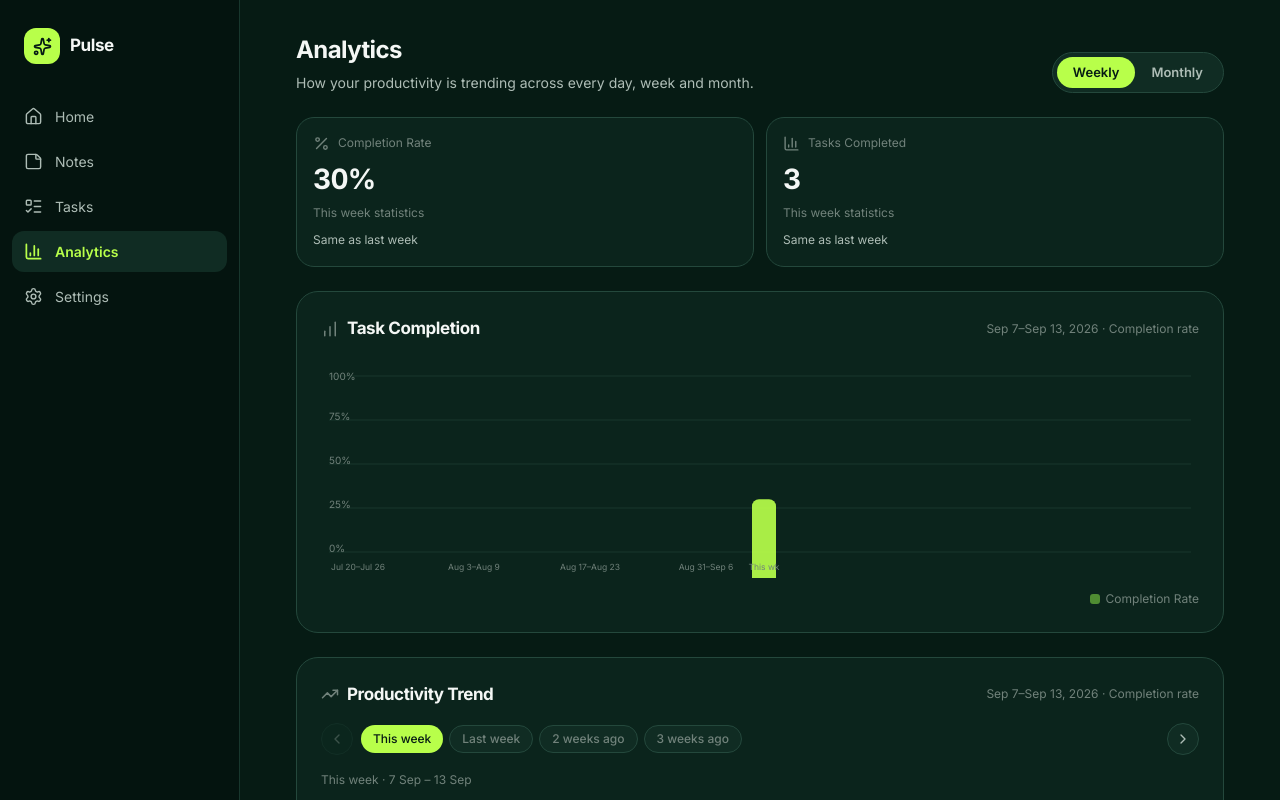
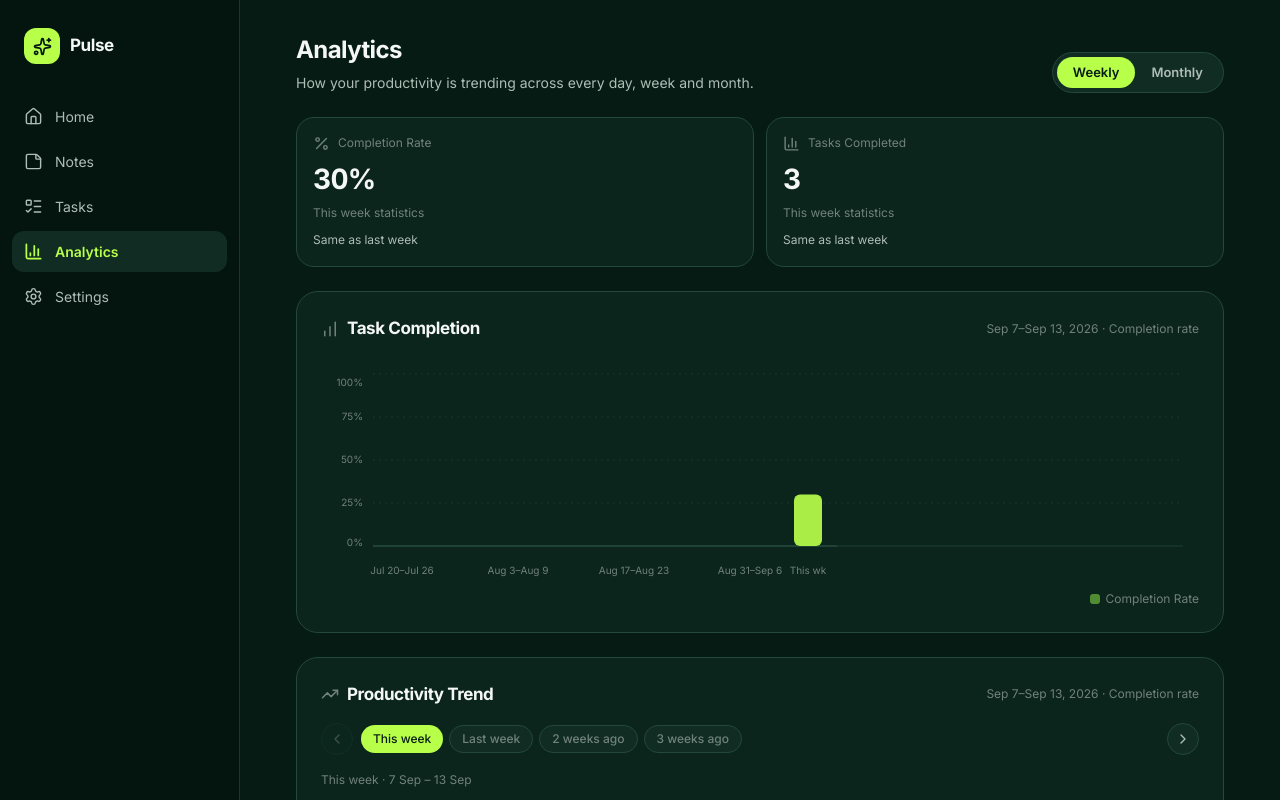
Before and after one commit to Vishal-web-ai/Personal-Progress-Tracker, a Next.js app: page /analytics in a window 1280 px wide. Shown: the top 800 px of the page. Built offline with nearby package versions, Linux system fonts and the light colour scheme.

Commit message:
design: refactor bar chart with proper baseline, axis spacing, and Linear-inspired visual design

```diff
--- a/src/components/charts/CompletionBarChart.tsx
+++ b/src/components/charts/CompletionBarChart.tsx
@@ -14,7 +14,9 @@ interface CompletionBarChartProps {
 }
 
 const SLOT = 58;
-const PAD = { top: 18, bottom: 26, left: 8, right: 8 };
+const PAD = { top: 16, bottom: 32, left: 52, right: 16 };
+const BAR_W = 28;
+const BAR_RADIUS = 6;
 
 function TooltipCard({ point }: { point: PeriodPoint }) {
   return (
@@ -33,6 +35,7 @@ function TooltipCard({ point }: { point: PeriodPoint }) {
 /**
  * Animated bar chart showing completion rate (%) per period.
  * Single bar per period showing completion rate. Bars grow from height 0 with a light stagger.
+ * Fixed 0-100% scale with proper axis spacing.
  */
 export function CompletionBarChart({
   points,
@@ -53,9 +56,10 @@ export function CompletionBarChart({
   const contentWidth = data.length * SLOT + PAD.left + PAD.right;
   const chartW = Math.max(contentWidth, width);
   const innerH = height - PAD.top - PAD.bottom;
-  const BAR_W = 24;
   const xFor = (i: number) => PAD.left + SLOT * i + SLOT / 2 - BAR_W / 2;
+  // yFor maps 0% to bottom (baseline), 100% to top
   const yFor = (rate: number) => PAD.top + innerH - (rate / maxRate) * innerH;
+  const baselineY = PAD.top + innerH;
 
   useEffect(() => {
     const el = scrollRef.current;
@@ -72,36 +76,36 @@ export function CompletionBarChart({
       ) : (
         <div ref={scrollRef} className="overflow-x-auto [scrollbar-width:thin]">
           <svg width={chartW} height={height} role="img" aria-label="Task completion rate bar chart" className="block">
+            {/* Y-axis gridlines and labels */}
             {[0, 0.25, 0.5, 0.75, 1].map((f) => {
               const y = PAD.top + innerH * (1 - f);
+              const isBaseline = f === 0;
               return (
+                <g key={f}>
                   <line
-                  key={f}
                     x1={PAD.left}
                     x2={chartW - PAD.right}
                     y1={y}
                     y2={y}
                     stroke="var(--border-soft)"
-                  strokeWidth={1}
+                    strokeWidth={isBaseline ? 1.5 : 1}
+                    strokeDasharray={isBaseline ? "none" : "2 4"}
                   />
+                  <text
+                    x={PAD.left - 10}
+                    y={y + (f === 1 ? 4 : f === 0 ? 0 : 0)}
+                    fontSize={10}
+                    fill="var(--text-muted)"
+                    textAnchor="end"
+                    dominantBaseline={f === 1 ? "hanging" : f === 0 ? "alphabetic" : "middle"}
+                  >
+                    {f === 1 ? "100%" : f === 0.75 ? "75%" : f === 0.5 ? "50%" : f === 0.25 ? "25%" : "0%"}
+                  </text>
+                </g>
               );
             })}
-            <text x={PAD.left} y={PAD.top + 4} fontSize={10} fill="var(--text-muted)">
-              100%
-            </text>
-            <text x={PAD.left} y={PAD.top + innerH * 0.75} fontSize={10} fill="var(--text-muted)">
-              25%
-            </text>
-            <text x={PAD.left} y={PAD.top + innerH * 0.5} fontSize={10} fill="var(--text-muted)">
-              50%
-            </text>
-            <text x={PAD.left} y={PAD.top + innerH * 0.25} fontSize={10} fill="var(--text-muted)">
-              75%
-            </text>
-            <text x={PAD.left} y={PAD.top + innerH} fontSize={10} fill="var(--text-muted)">
-              0%
-            </text>
 
+            {/* Bars */}
             {(() => {
               let labelCursor = -Infinity;
               return data.map((d, i) => {
@@ -111,10 +115,12 @@ export function CompletionBarChart({
                 const isActive = tooltipIndex === i;
                 const hasData = d.planned > 0;
 
-                const labelW = d.label.length * 5.1;
+                const labelW = d.label.length * 5.5;
                 const labelX = x + BAR_W / 2;
                 const showLabel = isCurrent || labelX - labelW / 2 >= labelCursor;
                 if (showLabel) labelCursor = labelX + labelW / 2;
+
+                const barHeight = Math.max(0, baselineY - yFor(rate));
 
                 return (
                   <g
@@ -124,29 +130,44 @@ export function CompletionBarChart({
                     onMouseLeave={() => setHover(null)}
                     onClick={() => setPinned((p) => (p === i ? null : i))}
                   >
+                    {/* Hit area for hover */}
                     <rect x={PAD.left + SLOT * i} y={PAD.top} width={SLOT} height={innerH} fill="transparent" />
+
+                    {/* Baseline (0% line) */}
+                    <line
+                      x1={PAD.left + SLOT * i}
+                      x2={PAD.left + SLOT * (i + 1)}
+                      y1={baselineY}
+                      y2={baselineY}
+                      stroke="var(--border)"
+                      strokeWidth={1.5}
+                    />
+
                     {hasData && (
                       <rect
                         key={`${animateKey}-${d.key}-rate`}
                         x={x}
                         y={yFor(rate)}
                         width={BAR_W}
-                        height={innerH - (PAD.top + innerH - yFor(rate))}
-                        rx={Math.min(7, BAR_W / 2)}
+                        height={barHeight}
+                        rx={BAR_RADIUS}
+                        ry={BAR_RADIUS}
                         fill={isCurrent ? "var(--accent)" : "var(--accent-dark)"}
                         opacity={isActive ? 1 : 0.92}
                         className="chart-grow"
                         style={{
                           animationDelay: `${baseDelay + i * 35}ms`,
-                          transformOrigin: `${x + BAR_W / 2}px ${PAD.top + innerH}px`,
+                          transformOrigin: `${x + BAR_W / 2}px ${baselineY}px`,
                         }}
                       />
                     )}
+
+                    {/* X-axis label */}
                     <text
                       x={x + BAR_W / 2}
-                      y={height - 8}
+                      y={height - 4}
                       textAnchor="middle"
-                      fontSize={8.5}
+                      fontSize={10}
                       fill="var(--text-muted)"
                       className="select-none"
                     >
@@ -157,24 +178,25 @@ export function CompletionBarChart({
               });
             })()}
 
+            {/* Tooltip */}
             {tooltipIndex !== null && active && (
               <g pointerEvents="none">
                 <line
-                  x1={xFor(tooltipIndex)}
-                  x2={xFor(tooltipIndex)}
+                  x1={xFor(tooltipIndex) + BAR_W / 2}
+                  x2={xFor(tooltipIndex) + BAR_W / 2}
                   y1={PAD.top}
-                  y2={PAD.top + innerH}
+                  y2={baselineY}
                   stroke="var(--border)"
                   strokeWidth={1}
                   strokeDasharray="3 3"
                 />
                 {(() => {
-                  const w = 132;
-                  const bx = Math.min(chartW - w - 4, Math.max(4, xFor(tooltipIndex) - w / 2));
-                  const by = Math.max(2, yFor(active.pct ?? 0) - 46);
+                  const w = 140;
+                  const bx = Math.min(chartW - w - 8, Math.max(8, xFor(tooltipIndex) + BAR_W / 2 - w / 2));
+                  const by = Math.max(8, yFor(active.pct ?? 0) - 56);
                   return (
                     <g>
-                      <rect x={bx} y={by} width={w} height={38} rx={10} fill="var(--surface-elevated)" stroke="var(--border)" />
+                      <rect x={bx} y={by} width={w} height={44} rx={8} fill="var(--surface-elevated)" stroke="var(--border)" />
                       <text x={bx + w / 2} y={by + 14} textAnchor="middle" fontSize={10} fontWeight={600} fill="var(--text-primary)">
                         {active.title}
                       </text>
```
Lines whose indentation alone changed are shown as unchanged.
